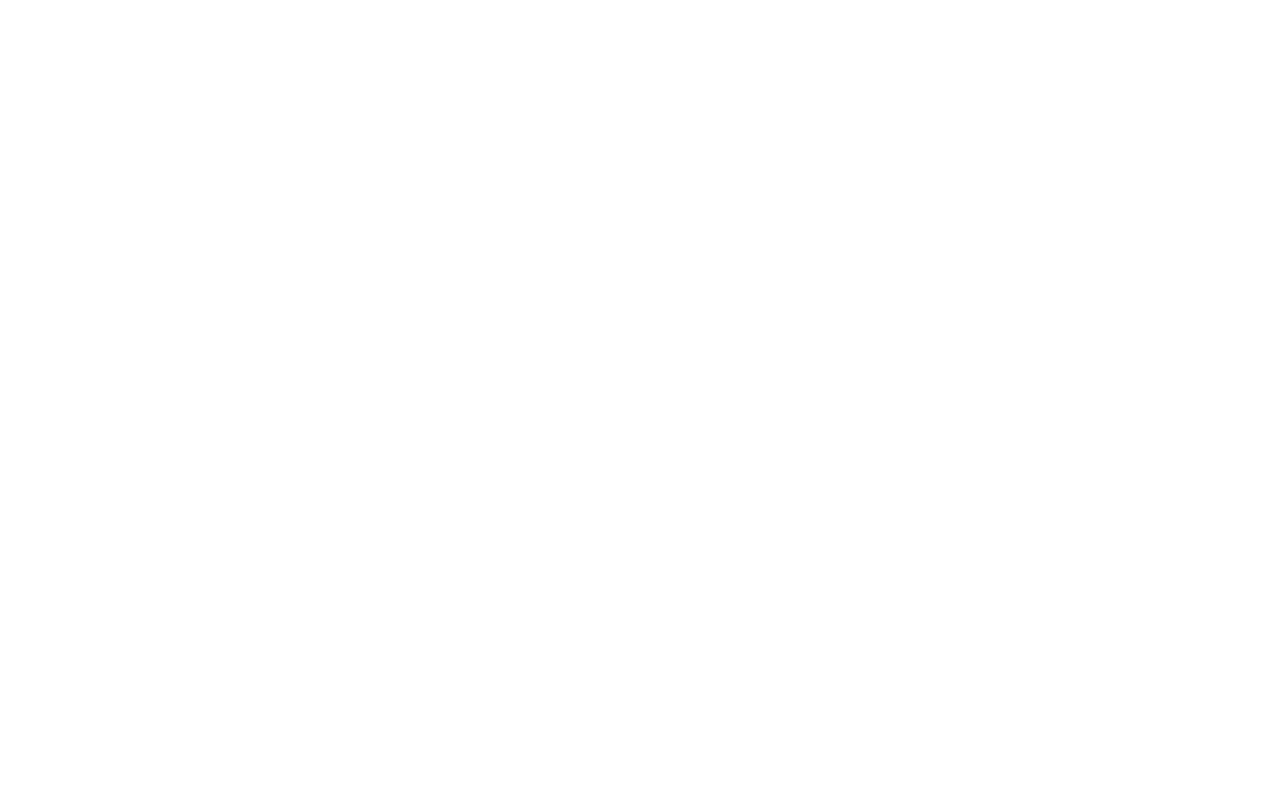
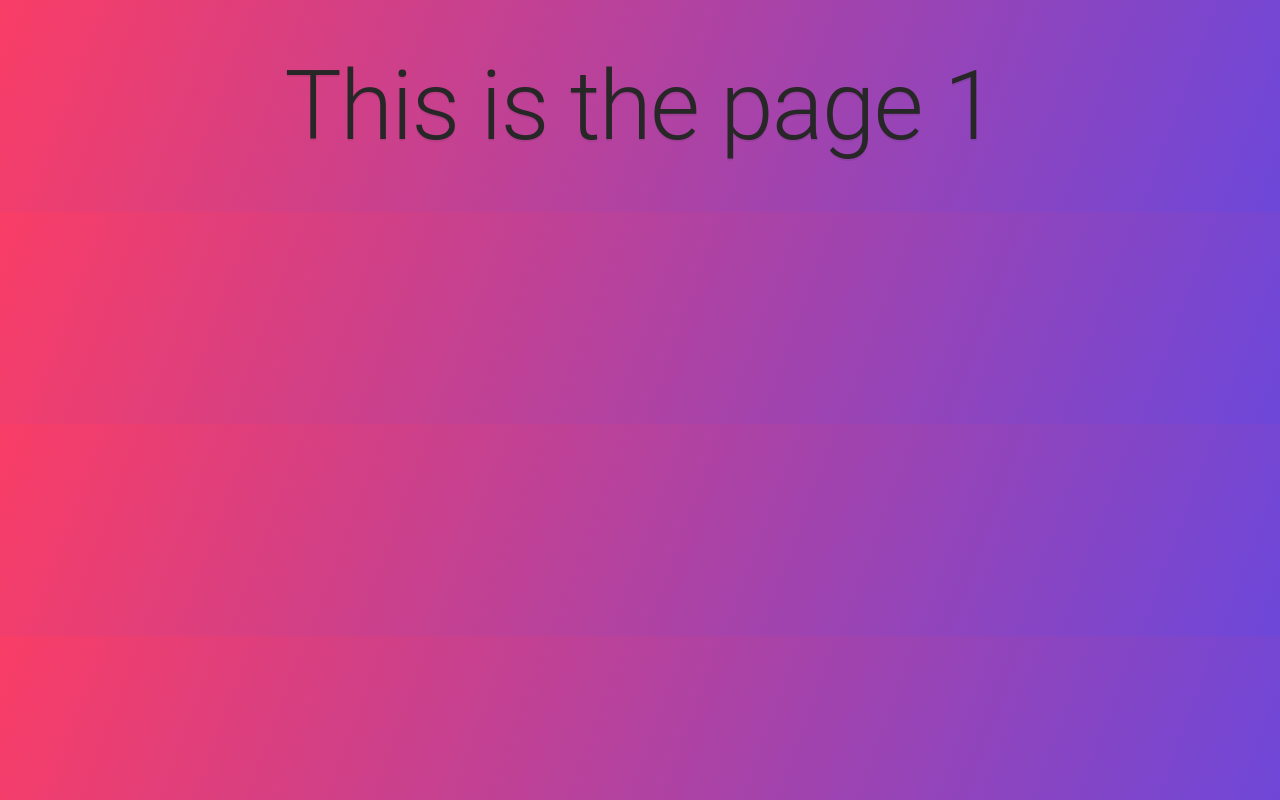
Before and after one commit to zijian99/CZ3002-MediCo, a React (Create React App) app: page /Login in a window 1280 px wide. Before the commit this address had no page. Built offline with nearby package versions, Linux system fonts and the light colour scheme.

Commit message:
Installed drawing Canvas npm
Added Login, Register, SystemDeclaration

```diff
--- a/package.json
+++ b/package.json
@@ -11,6 +11,7 @@
     "@testing-library/user-event": "^13.5.0",
     "firebase": "^9.9.3",
     "react": "^18.2.0",
+    "react-canvas-draw": "^1.2.1",
     "react-dom": "^18.2.0",
     "react-router-dom": "^6.3.0",
     "react-scripts": "5.0.1",
--- a/src/App.js
+++ b/src/App.js
@@ -2,12 +2,18 @@
 import { BrowserRouter, Routes, Route } from "react-router-dom";
 import "./App.css";
 import Home from "./pages/Home";
+import Login from "./pages/Login";
+import Register from "./pages/Register";
+import SymptomDelcation from "./pages/SymptomDeclaration";
 function App() {
 	return (
 		<div className='App'>
 			<BrowserRouter>
 				<Routes>
 					<Route path='/' element={<Home />} />
+					<Route path='/Login' element={<Login />} />
+					<Route path='/Register' element={<Register />} />
+					<Route path='/SymptomDelcation' element={<SymptomDelcation />} />
 				</Routes>
 			</BrowserRouter>
 		</div>
--- /dev/null
+++ b/src/css/SymptomDeclaration.css
@@ -0,0 +1,40 @@
+:root {
+    --yellow: #ffc600;
+    --black: #272727;
+  }
+
+  html {
+    font-family: "Segoe UI", Roboto, Helvetica, Arial, sans-serif,
+      "Apple Color Emoji", "Segoe UI Emoji", "Segoe UI Symbol";
+    font-weight: 900;
+    font-size: 16px;
+    color: var(--black);
+    text-shadow: 0 2px 0 rgba(0, 0, 0, 0.07);
+  }
+
+  body {
+    background-image: linear-gradient(110deg, #f93d66, #6d47d9);
+    margin: 50px;
+    background-position: fixed;
+  }
+
+  span {
+    background-color: darkgrey;
+    padding: 0.3rem;
+    font-size: 0.8em;
+    font-family: monospace;
+  }
+
+  p {
+    line-height: 1.6em;
+  }
+
+  .tools {
+    display: flex;
+    justify-content: space-between;
+    width: 400px;
+  }
+
+  input[type=number] {
+    width: 50px;
+  }
--- a/src/index.css
+++ b/src/index.css
@@ -11,3 +11,43 @@
   font-family: source-code-pro, Menlo, Monaco, Consolas, 'Courier New',
     monospace;
 }
+:root {
+  --yellow: #ffc600;
+  --black: #272727;
+}
+
+html {
+  font-family: "Segoe UI", Roboto, Helvetica, Arial, sans-serif,
+    "Apple Color Emoji", "Segoe UI Emoji", "Segoe UI Symbol";
+  font-weight: 900;
+  font-size: 16px;
+  color: var(--black);
+  text-shadow: 0 2px 0 rgba(0, 0, 0, 0.07);
+}
+
+body {
+  background-image: linear-gradient(110deg, #f93d66, #6d47d9);
+  margin: 50px;
+  background-position: fixed;
+}
+
+span {
+  background-color: darkgrey;
+  padding: 0.3rem;
+  font-size: 0.8em;
+  font-family: monospace;
+}
+
+p {
+  line-height: 1.6em;
+}
+
+.tools {
+  display: flex;
+  justify-content: space-between;
+  width: 400px;
+}
+
+input[type=number] {
+  width: 50px;
+}
--- /dev/null
+++ b/src/pages/Login.js
@@ -0,0 +1,6 @@
+import React from "react";
+import { Typography } from "@mui/material";
+
+export default function Home() {
+	return <Typography variant='h1'>This is the  page 1</Typography>;
+}
--- /dev/null
+++ b/src/pages/Register.js
@@ -0,0 +1,6 @@
+import React from "react";
+import { Typography } from "@mui/material";
+
+export default function Home() {
+	return <Typography variant='h1'>This is the page 2</Typography>;
+}
--- /dev/null
+++ b/src/pages/SymptomDeclaration.js
@@ -0,0 +1,6 @@
+import React from "react";
+import { Typography } from "@mui/material";
+
+export default function SymptomDelcation() {
+	return <Typography variant='h1'>This is the Symptom Delcation page</Typography>;
+}
```
Also changed, not shown: 1 other file (tests, documents, lock files or other folders).
